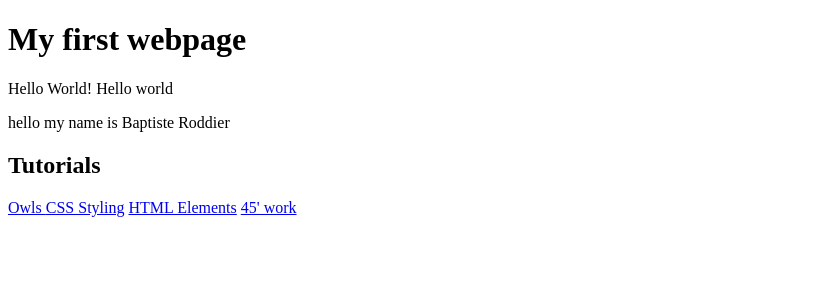
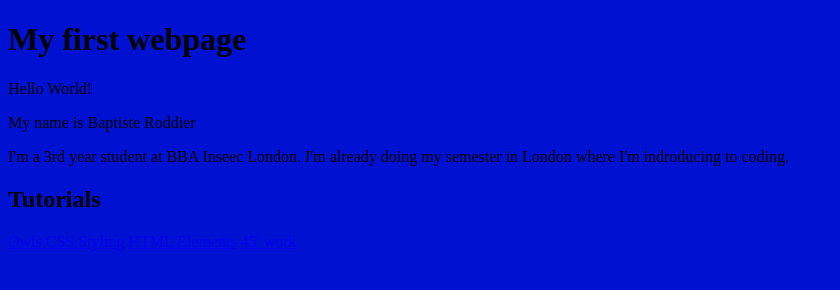
Before and after one commit to BaptisteRoddier/BaptisteR, a plain HTML site: page index.html in a window 1280 px wide. Shown: the whole page, without its empty margins (0-840 px from the left). Drawn offline with Linux system fonts and the light colour scheme.

Commit message:
Add files via upload

```diff
--- a/index.html
+++ b/index.html
@@ -1,5 +1,6 @@
 <!DOCTYPE html>
       <html>
+          <body style="background-color:rgb(0, 17, 210);">
         <head>
           <title>Hello World</title>
       </head>
@@ -7,9 +8,11 @@
         <body>
           <h1>My first webpage</h1>
 
-          <p>Hello World! Hello world</p>
+          <p>Hello World!</p>
 
-          <p>hello my name is Baptiste Roddier</p>
+          <p>My name is Baptiste Roddier</p>
+          <p>I'm a 3rd year student at BBA Inseec London. I'm already doing my semester in London where I'm indroducing to coding.</p>
+
           <h2>Tutorials</h2>
             <a href="owls.html"> Owls </a>
             <a href="https://codepen.io/baptisteroddier/pen/XWJrXKo?editors=1100">CSS Styling</a>
```
